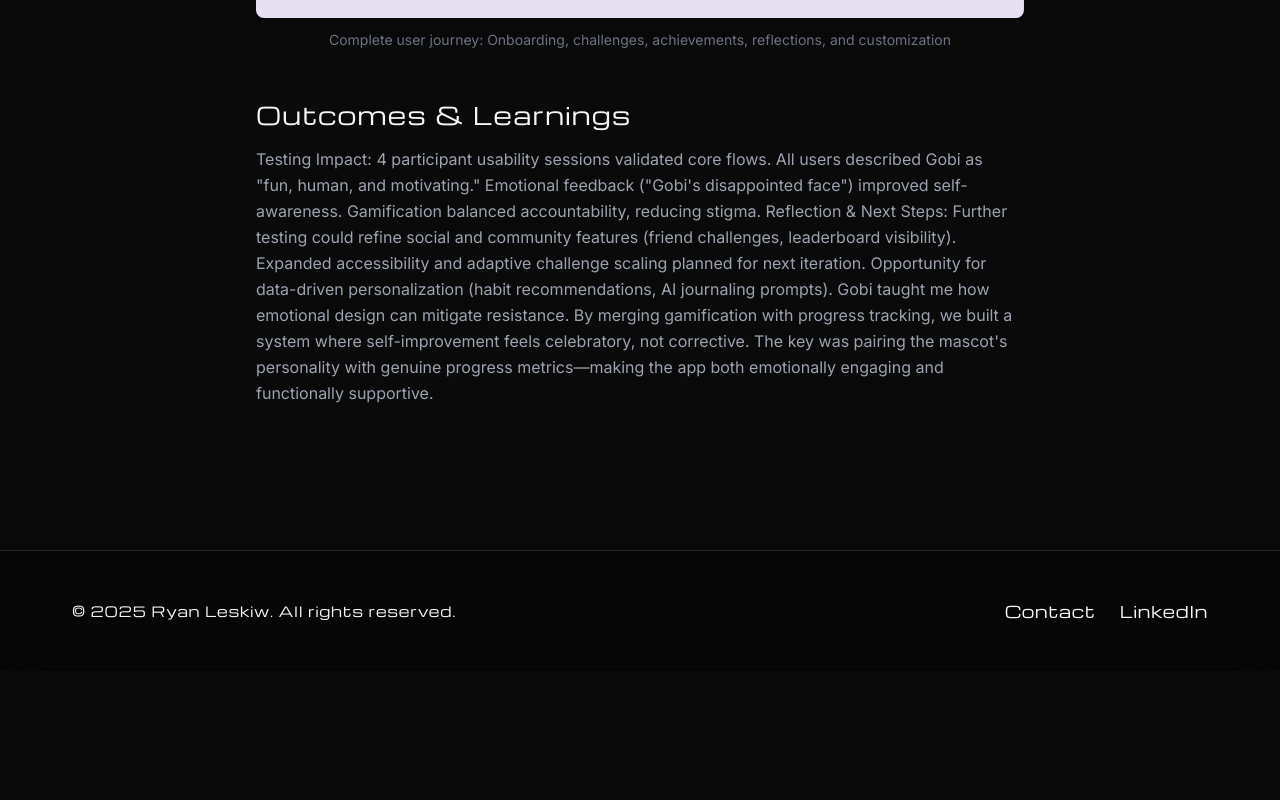
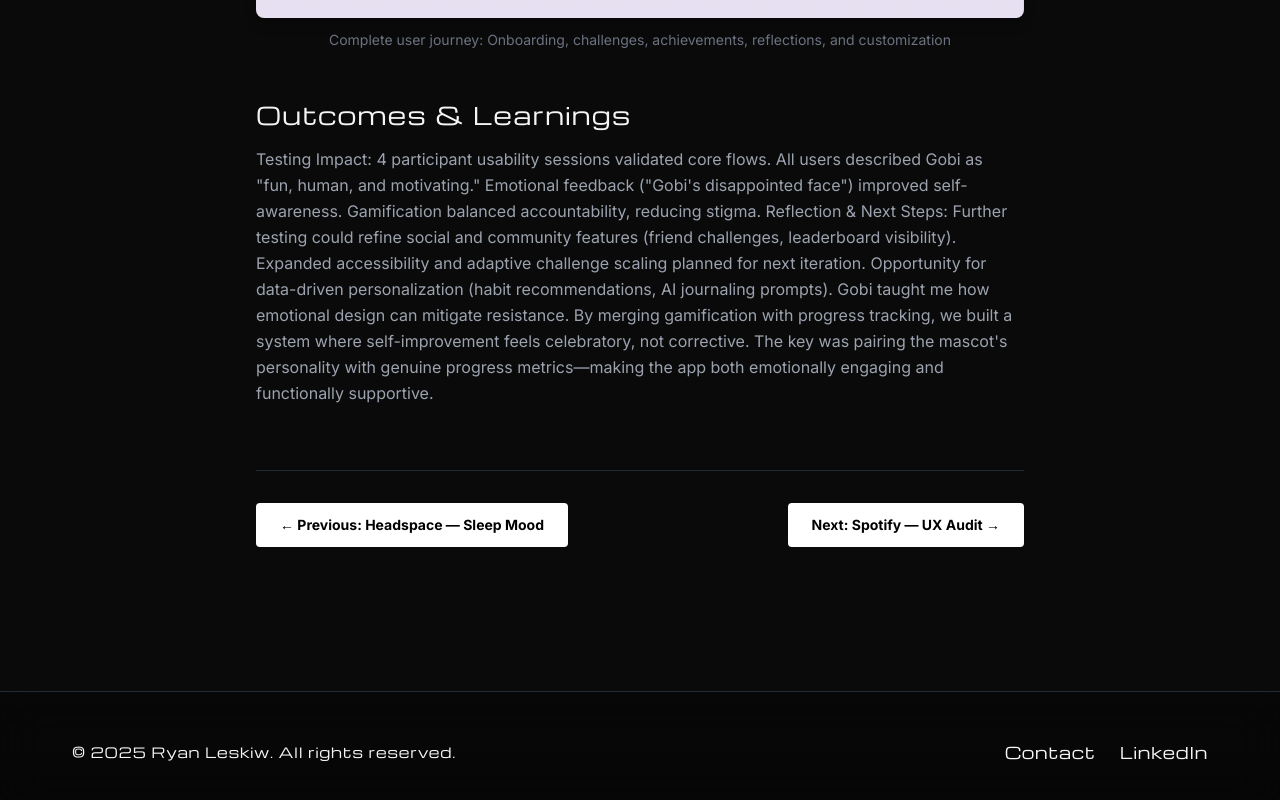
Before and after one commit to RyanLeskiw/Ryanleskiw-portfolio, a Next.js app: page /work/gobi-gamified-sobriety in a window 1280 px wide. Shown: the part 4369-5169 px from the top of the page. Before the commit the page ends 5040 px from the top, so only its background shows below. Built offline with nearby package versions, Linux system fonts and the light colour scheme.

Commit message:
next buttons for case studies

```diff
--- a/src/app/work/[slug]/page.tsx
+++ b/src/app/work/[slug]/page.tsx
@@ -1,5 +1,6 @@
 import { caseStudies } from '@/data/caseStudies'
 import { notFound } from 'next/navigation'
+import Link from 'next/link'
 import type { Metadata } from 'next'
 import PullQuote from '@/components/PullQuote'
 
@@ -36,7 +37,11 @@ export async function generateStaticParams() {
 }
 
 export default function CaseStudyPage({ params }: CaseStudyPageProps) {
-  const study = caseStudies.find((s) => s.slug === params.slug)
+  const studyIndex = caseStudies.findIndex((s) => s.slug === params.slug)
+  const study = studyIndex !== -1 ? caseStudies[studyIndex] : undefined
+
+  const previousStudy = studyIndex > 0 ? caseStudies[studyIndex - 1] : null
+  const nextStudy = studyIndex >= 0 && studyIndex < caseStudies.length - 1 ? caseStudies[studyIndex + 1] : null
 
   if (!study) {
     notFound()
@@ -109,6 +114,31 @@ export default function CaseStudyPage({ params }: CaseStudyPageProps) {
             </div>
           ))}
         </div>
+
+        {/* Navigation between case studies */}
+        <nav className="mt-16 pt-8 border-t border-gray-800 flex flex-col sm:flex-row justify-between gap-4">
+          {previousStudy ? (
+            <Link
+              href={`/work/${previousStudy.slug}`}
+              className="inline-block px-6 py-3 bg-white text-black font-bold rounded hover:bg-gray-200 transition-colors text-sm text-center sm:text-left"
+            >
+              ← Previous: {previousStudy.title}
+            </Link>
+          ) : (
+            <span className="text-gray-600 text-sm">Start of case studies</span>
+          )}
+
+          {nextStudy ? (
+            <Link
+              href={`/work/${nextStudy.slug}`}
+              className="inline-block px-6 py-3 bg-white text-black font-bold rounded hover:bg-gray-200 transition-colors text-sm text-center sm:text-right"
+            >
+              Next: {nextStudy.title} →
+            </Link>
+          ) : (
+            <span className="text-gray-600 text-sm sm:text-right">End of case studies</span>
+          )}
+        </nav>
       </div>
     </article>
   )
```
